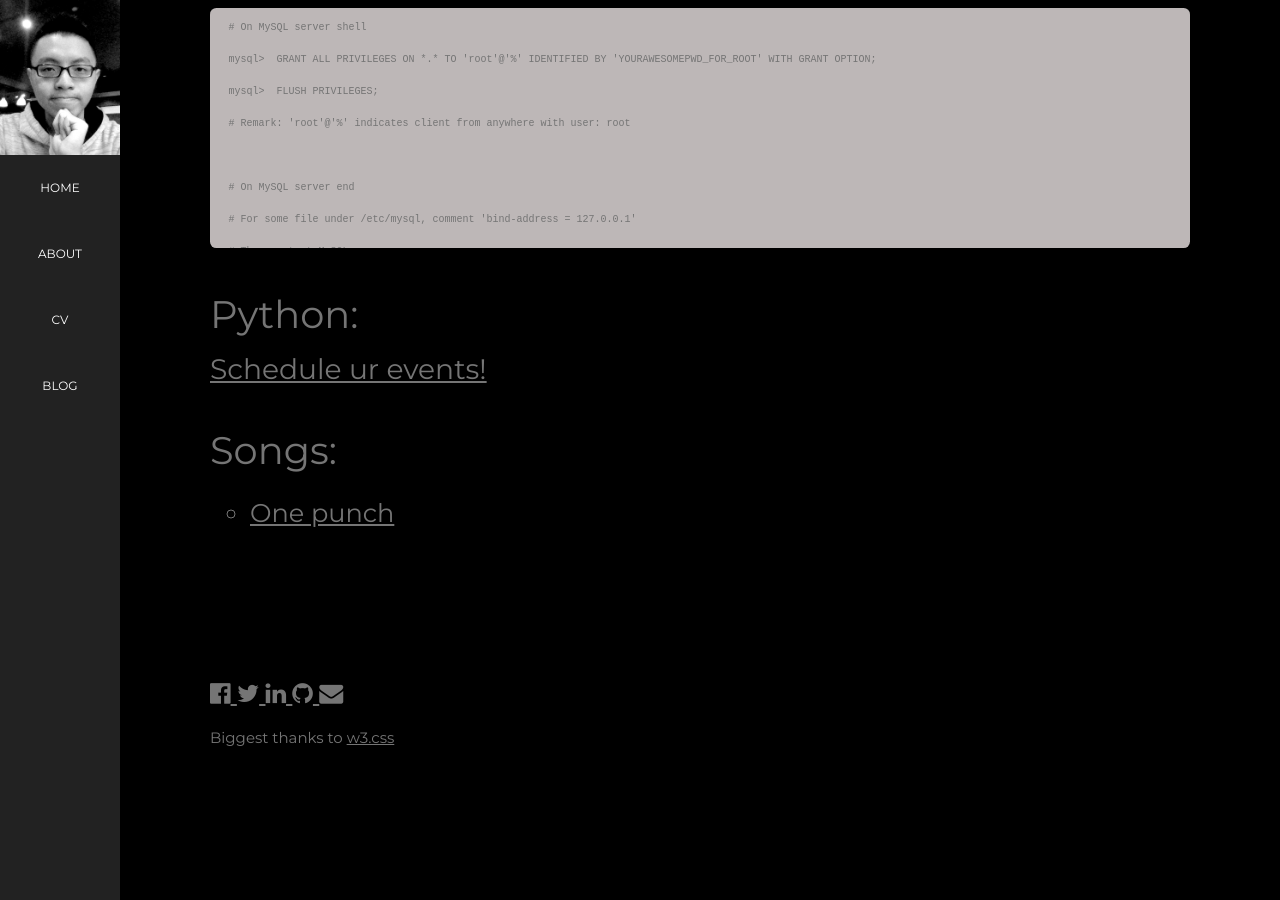
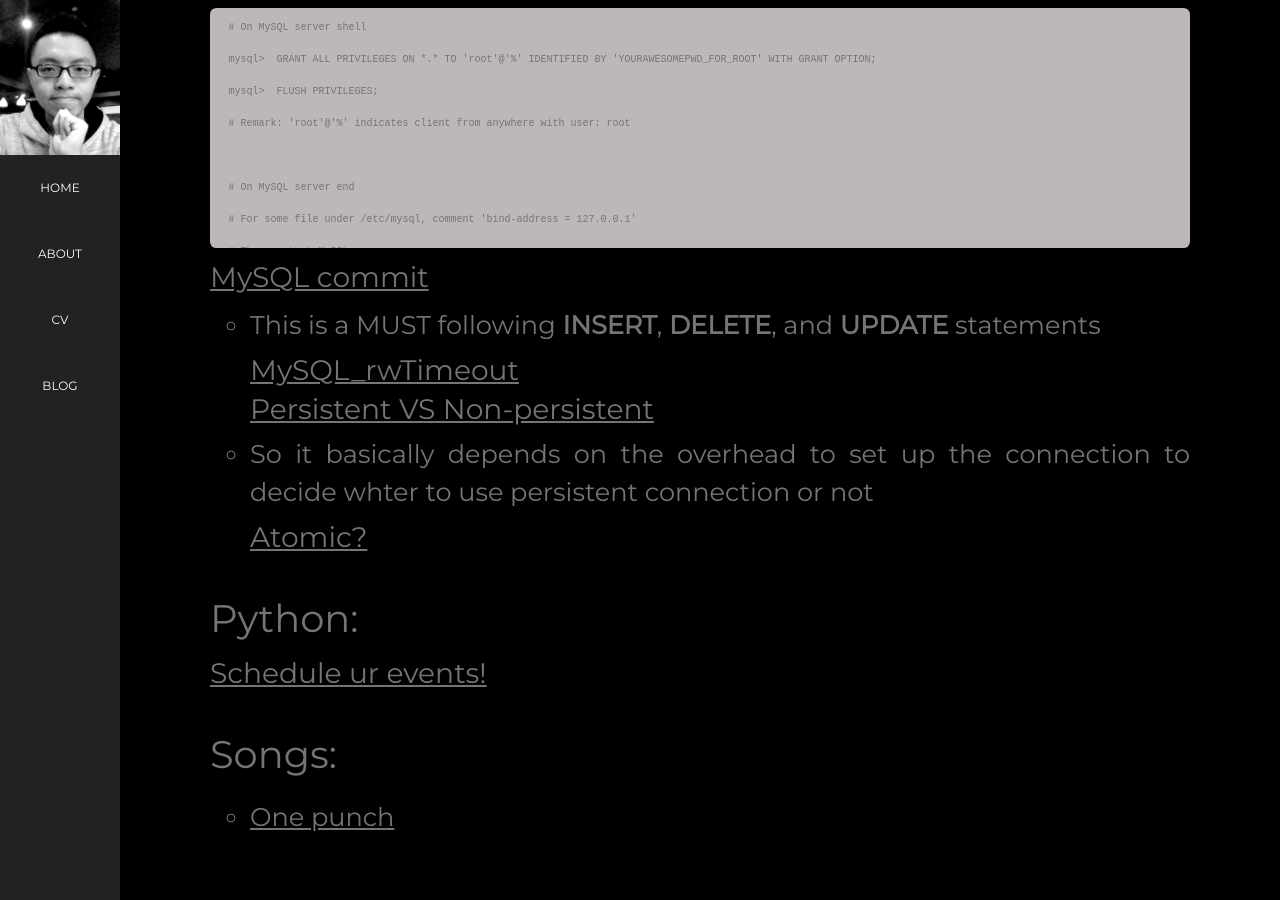
Before and after one commit to LplusKira/LplusKira.github.io, a Jekyll site: the page built from _posts/2018-07-22-soqqr.md, in a window 1280 px wide and 900 px high, scrolled down 422 px. Built offline with Jekyll 4.4.1, drawn with Linux system fonts in a browser that asks for light colours.

Commit message:
Update 07/22

````diff
--- a/_posts/2018-07-22-soqqr.md
+++ b/_posts/2018-07-22-soqqr.md
@@ -15,6 +15,12 @@
   # For some file under /etc/mysql, comment 'bind-address = 127.0.0.1'
   # Then restart MySQL
 ```
+## [MySQL commit](https://dev.mysql.com/doc/connector-python/en/connector-python-example-cursor-transaction.html)
+- This is a MUST following __INSERT__, __DELETE__, and __UPDATE__ statements
+## [MySQL_rwTimeout](https://dev.mysql.com/doc/refman/5.5/en/server-system-variables.html#sysvar_net_read_timeout)
+## [Persistent VS Non-persistent](https://stackoverflow.com/a/3766113/9326078)
+- So it basically depends on the overhead to set up the connection to decide whter to use persistent connection or not
+## [Atomic?](https://stackoverflow.com/a/4358795/9326078)
 
 # Python:
 ## [Schedule ur events!](https://docs.python.org/2/library/sched.html)
````
